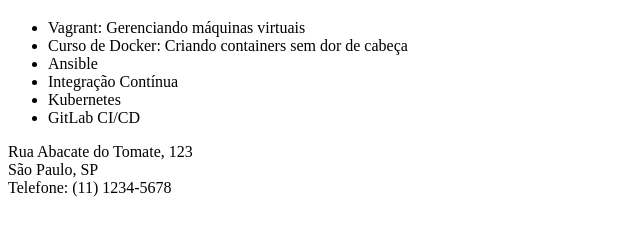
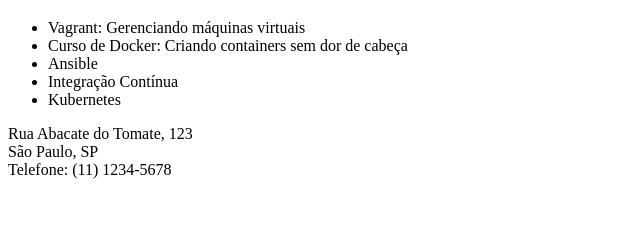
Before and after one commit to fabiodamas/gitlab, a plain HTML site: page index.html in a window 1280 px wide. Shown: the part 61-296 px from the top of the page, without its empty margins (0-640 px from the left). Drawn offline with Linux system fonts and the light colour scheme.

Commit message:
Revert "alterando o codigo"
This reverts commit 42c313423273b4934836ba949dad81eaa45f3a59.

```diff
--- a/index.html
+++ b/index.html
@@ -16,13 +16,11 @@
         <li>Ansible</li>
         <li>Integração Contínua</li>
         <li>Kubernetes</li>
-        <li>GitLab CI/CD</li>
     </ul>
 
     <div>
-        Rua Abacate do Tomate, 123
-        <br> São Paulo, SP
-        <br> Telefone: (11) 1234-5678
+        Rua Abacate do Tomate, 123 <br> São Paulo, SP <br> Telefone: (11) 1234-5678
+
     </div>
 
 </body>
```
